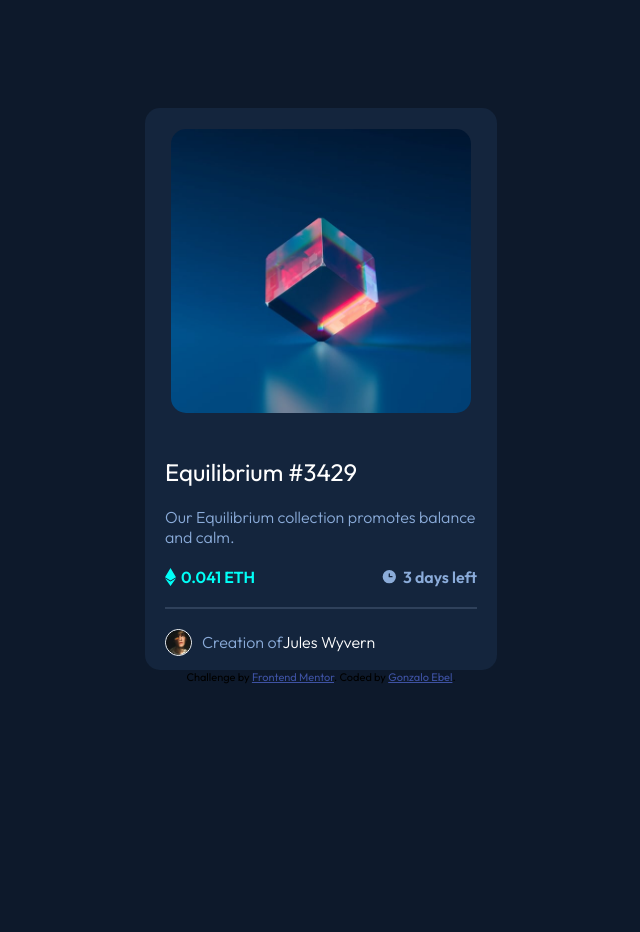
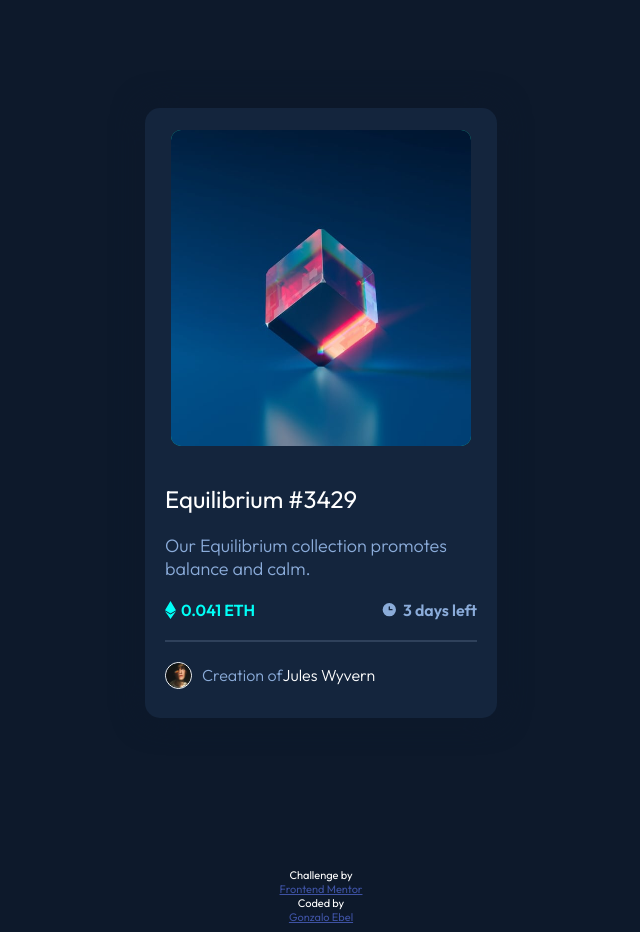
Before and after one commit to GonzaAhrexd/Frontend-Mentor---NFT-preview-card-component, a plain HTML site: page index.html in a window 1280 px wide. Shown: the whole page, without its empty margins (319-959 px from the left). Before the commit the page ends 800 px from the top, so only its background shows below. Drawn offline with Linux system fonts and the light colour scheme.

Commit message:
Finished

```diff
--- a/index.html
+++ b/index.html
@@ -8,9 +8,9 @@
 
   <link rel="icon" type="image/png" sizes="32x32" href="./images/favicon-32x32.png">
   <link rel="stylesheet" href="styles.css">
+  <link rel="stylesheet" href="responsive.css">
   <title>Frontend Mentor | NFT preview card component</title>
 
-  <!-- Feel free to remove these styles or customise in your own stylesheet 👍 -->
 
 </head>
 
@@ -18,10 +18,15 @@
   <section class="nft">
     <main class="box">
       <div class="equilibrium">
-      <img src="./images/image-equilibrium.jpg" alt="nft" class="imagen">  </a>
+        <figure>
+          <img src="./images/image-equilibrium.jpg" alt="nft" class="imagen"> </a>
+          <div class="imghov">
+            <img class="eye" src="./images/icon-view.svg" alt="">
+          </div>
+        </figure>
       </div>
       <div class="text">
-    <div>
+        <div class="eq">
           <h1> Equilibrium #3429 </h1>
         </div>
         <div class="desc">
@@ -30,7 +35,7 @@
 
         <div class="two">
           <div class="eth">
-       <img src="./images/icon-ethereum.svg" class="ethPic">   0.041 ETH
+            <img src="./images/icon-ethereum.svg" class="ethPic"> 0.041 ETH
           </div>
           <div class="days">
             <img src="./images/icon-clock.svg" class="clockPic"> 3 days left
@@ -40,17 +45,18 @@
           <hr>
         </div>
         <div class="creator">
+          <img src="./images/image-avatar.png" alt="" class="avatar">
+          Creation of <span class="name"> Jules Wyvern </span>
+      </div>
 
-     <img src="./images/image-avatar.png" alt="" class="avatar">
-         Creation of  <span class="name"> Jules Wyvern </span>
-      <div>
+    </main>
+
+  </section>
+
+  <div class="attribution">
+    Challenge by <a href="https://www.frontendmentor.io?ref=challenge" target="_blank">Frontend Mentor</a>
+    Coded by <a href="https://github.com/GonzaAhrexd">Gonzalo Ebel</a>
   </div>
-  </main>
-  <div class="attribution">
-    Challenge by <a href="https://www.frontendmentor.io?ref=challenge" target="_blank">Frontend Mentor</a>.
-    Coded by <a href="#">Gonzalo Ebel</a>.
-  </div>
-</section>
 </body>
 
 </html>
--- /dev/null
+++ b/responsive.css
@@ -0,0 +1,7 @@
+@media (max-width: 638px) {
+    @import url('https://fonts.googleapis.com/css2?family=Fredoka+One&family=Outfit:wght@300;400;600&family=Secular+One&display=swap');
+
+    .attribution {
+        margin-top: 3.125rem;
+    }
+}
--- a/styles.css
+++ b/styles.css
@@ -1,6 +1,17 @@
 @import url('https://fonts.googleapis.com/css2?family=Fredoka+One&family=Outfit:wght@300;400;600&family=Secular+One&display=swap');
 
-.attribution { font-size: 11px; text-align: center; }
+.attribution {
+    font-size: 11px;
+    text-align: center;
+    display: flex;
+    align-items: center;
+    justify-content: center;
+    align-content: center;
+    flex-wrap: nowrap;
+    flex-direction: column;
+    color: white;
+    margin-top: 9.375rem;
+}
 .attribution a { color: hsl(228, 45%, 44%); }
 
 body{
@@ -18,28 +29,69 @@ body{
     display: flex;
     flex-direction: column;
     width: 22rem;
-    height: 35.125rem;
+    height: 38.125rem;
     align-self: center;
     border-radius: 0.9375rem;
     color: white;
     justify-content: center;
     margin-top: 6.25rem;
+    box-shadow: 0rem 0rem 1.875rem 0.125rem hsl(217, 54%, 11%);
 }
 .equilibrium{
     align-self: center;
+    justify-content: center;
+    align-items: center;
+    height: 22.5rem;
+    margin-top: -1.875rem;
+}
 
+.equilibrium figure{
+    position: relative;
+    height: 19.75rem;
+    width: 18.75rem;
+    overflow: hidden;
+    cursor: pointer;
+}
+
+.equilibrium figure img{
+    transition: all 500ms ease-out;
+}
+
+.equilibrium figure .imghov{
+    position: absolute;
+    top: 0;
+    height: 100%;
+    width: 100%;
+    background: hsl(178, 100%, 50%,0.7);
+    opacity: 0;
+    border-radius: 0.625rem;
+    border-image: initial;
+    visibility: hidden;
+    text-align: center;
+}
+
+.equilibrium figure:hover > .imghov{
+    opacity: 1;
+    visibility: visible;
 }
 .imagen{
-    height: 17.75rem;
+    height: 19.75rem;
     width: 18.75rem;
-    border-radius: 0.9375rem;
+    border-radius: 0.625rem;
     border-image: initial;
+    background: #1abc9c;
+}
+
+.eye{
+    margin-top: 7.5rem;
 }
 
 .text{
     margin: 1.25rem;
 }
-
+.eq{
+    margin-top: -1.875rem;
+}
 h1{
 
     font-weight: 400;
@@ -48,12 +100,13 @@ h1{
 h1:hover{
     font-weight: 400;
     color: hsl(178, 100%, 50%);
+    cursor: pointer;
 }
 .desc{
     font-weight: 300;
     color: hsl(215, 51%, 70%);
     margin-bottom: 1.25rem;
-
+    font-size: 1.125rem;
 }
 .two{
     display: flex;
@@ -93,14 +146,14 @@ h1:hover{
     margin-right: 0.625rem;
 }
 hr{
-    border: 0.1px solid  hsl(215, 32%, 27%);
+    border: 0.0063rem solid  hsl(215, 32%, 27%);
     margin-bottom: 1.25rem;
     margin-top: 1.25rem;
 }
 
 .creator{
     color: hsl(215, 51%, 70%);
-    position: fixed;
+    position: absolute;
     display: flex;
     flex-direction: row;
     justify-content: space-between;
@@ -113,4 +166,5 @@ hr{
 }
 .name:hover{
     color: hsl(178, 100%, 50%);
+    cursor: pointer;
 }
```
Lines whose indentation alone changed are shown as unchanged.
